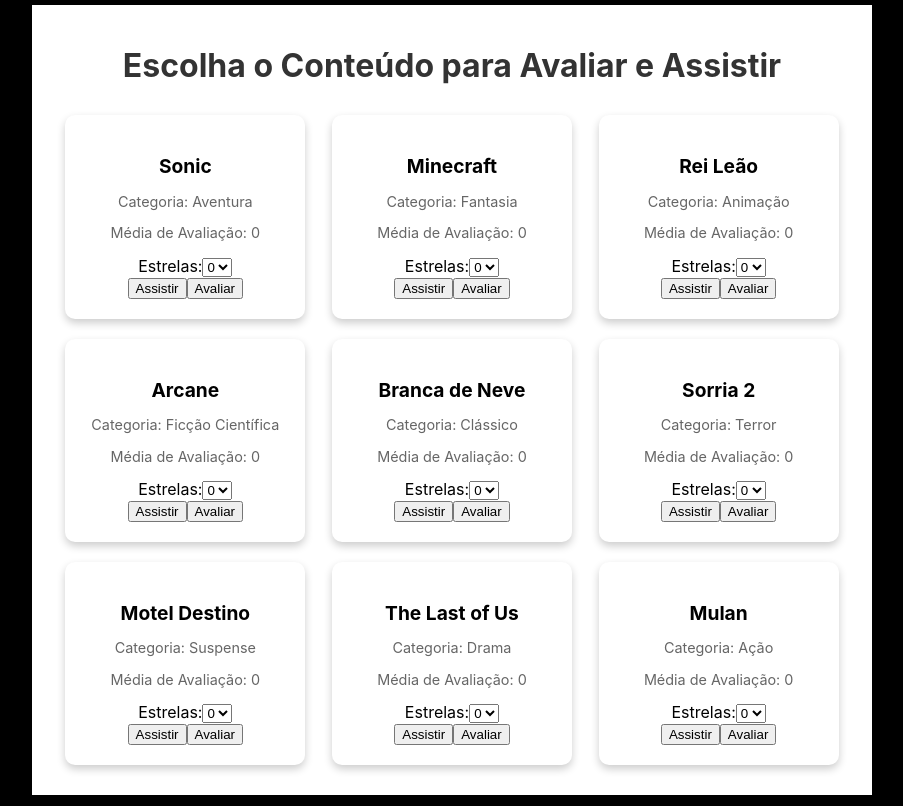
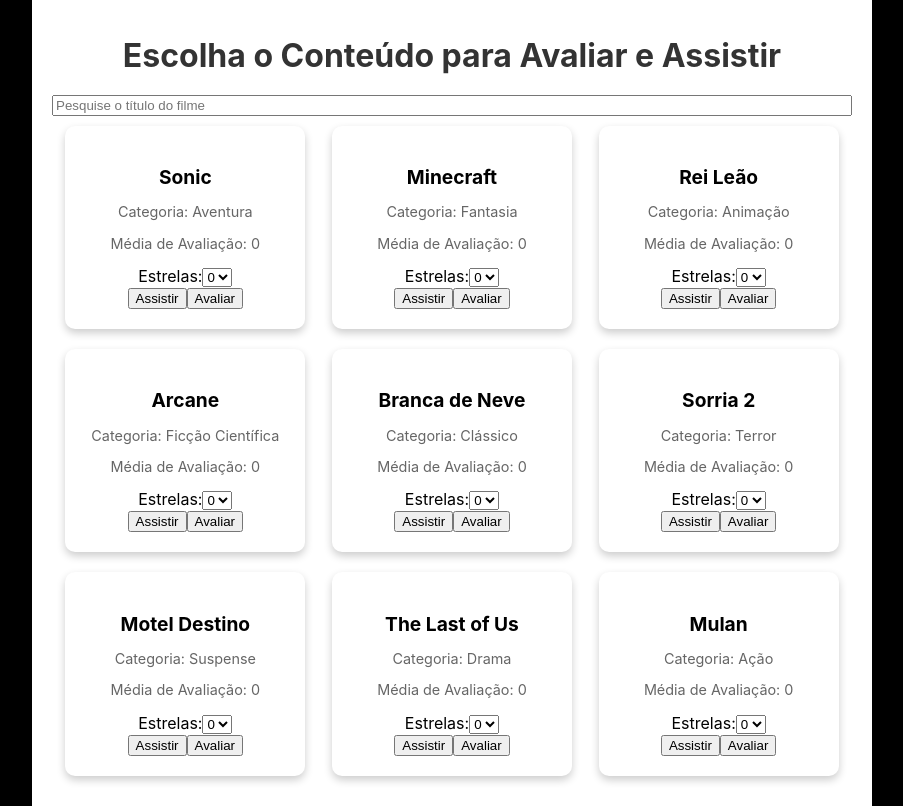
Before and after one commit to DaviMacielCavalcante/atividade_eng_de_software, a React (Create React App) app in the folder prime-video/: page /selecaoConteudo in a window 1280 px wide. Shown: the whole page, without its empty margins (188-1091 px from the left). Built offline with nearby package versions, Linux system fonts and the light colour scheme.

Commit message:
adicionado barra de pesquisa

```diff
--- a/prime-video/src/components/selecaoConteudo/selecaoConteudo.jsx
+++ b/prime-video/src/components/selecaoConteudo/selecaoConteudo.jsx
@@ -4,6 +4,7 @@
 const SelecaoConteudo = () => {
   const [ratings, setRatings] = useState({});
   const [publishedRatings, setPublishedRatings] = useState({}); // Armazena avaliações publicadas
+  const [searchTerm, setSearchTerm] = useState('');
 
   const contents = [
     { title: 'Sonic', category: 'Aventura', url: 'https://www.youtube.com/watch?v=TXPkr5HcvBs&pp=ygUHdHJhaWxlcg%3D%3D' },
@@ -64,11 +65,28 @@
     }, 5000);
   };
 
+  const filteredContents = contents.filter(content =>
+    content.title.toLowerCase().startsWith(searchTerm.trim().toLowerCase())
+);
+
 return (
   <div className={styles.container}>
     <h1 className={styles.title}>Escolha o Conteúdo para Avaliar e Assistir</h1>
+
+    {/* Barra de Pesquisa */}
+    <input
+      type="text"
+      className={styles.searchBar}
+      placeholder="Pesquise o título do filme"
+      value={searchTerm}
+      onChange={(e) => setSearchTerm(e.target.value)}
+    />
+
     <div className={styles.cardsContainer}>
-        {contents.map((content, index) => (
+      {filteredContents.length === 0 ? (
+        <p className={styles.noContentMessage}>Conteúdo indisponível</p>
+      ) : (
+        filteredContents.map((content, index) => (
           <div key={index} className={styles.card}>
             <h3>{content.title}</h3>
             <p>Categoria: {content.category}</p>
@@ -78,7 +96,8 @@
               <select
                 id={`rating-${index}`}
                 value={ratings[content.title] || 0}
-                onChange={(e) => handleRatingChange(content.title, e.target.value)}>
+                onChange={(e) => handleRatingChange(content.title, e.target.value)}
+              >
                 <option value="0">0</option>
                 <option value="1">1</option>
                 <option value="2">2</option>
@@ -94,10 +113,11 @@
               Avaliar
             </button>
           </div>
-        ))}
+        ))
+      )}
     </div>
   </div>
 );
-};
+}
 
 export default SelecaoConteudo;
```
Lines whose indentation alone changed are shown as unchanged.
